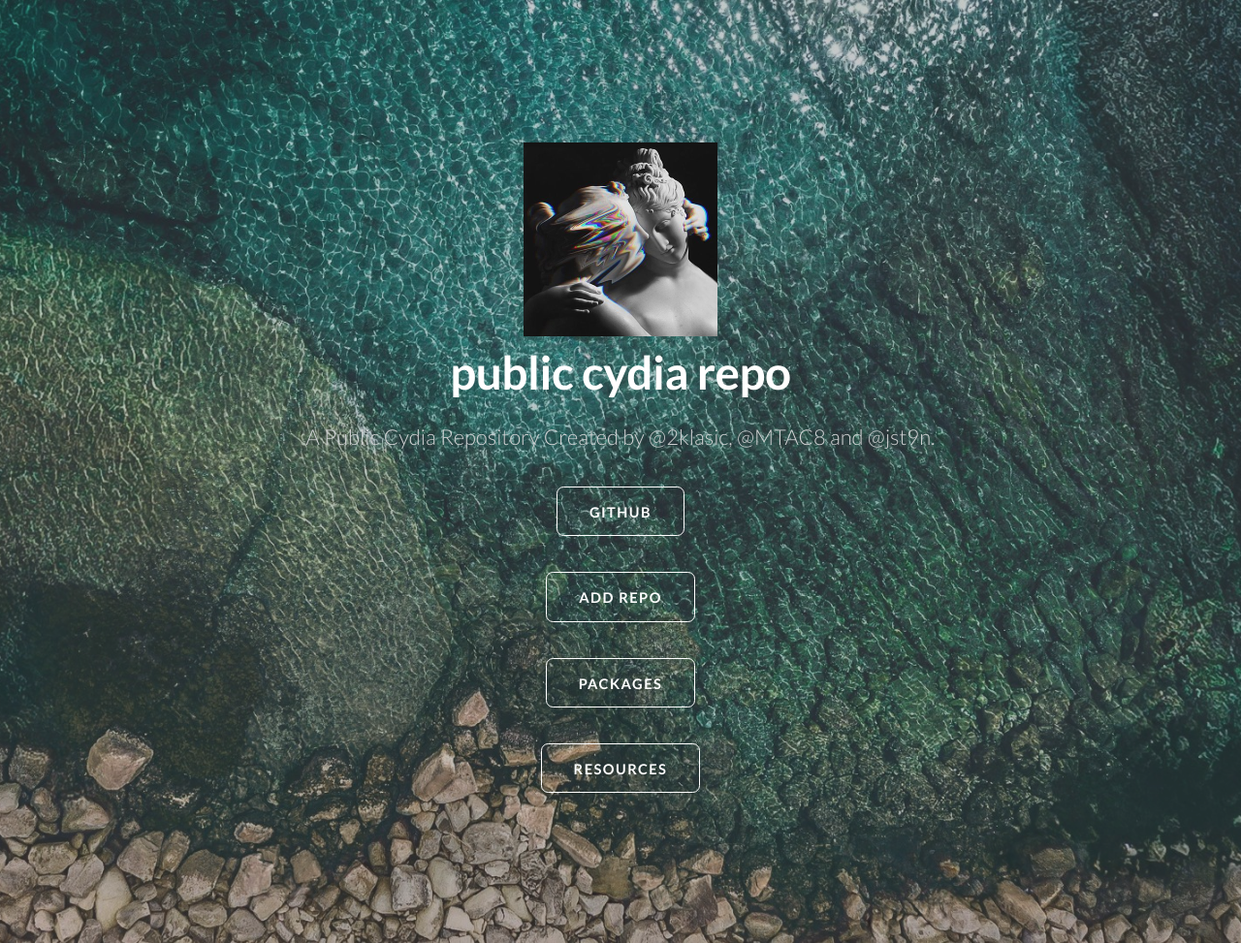
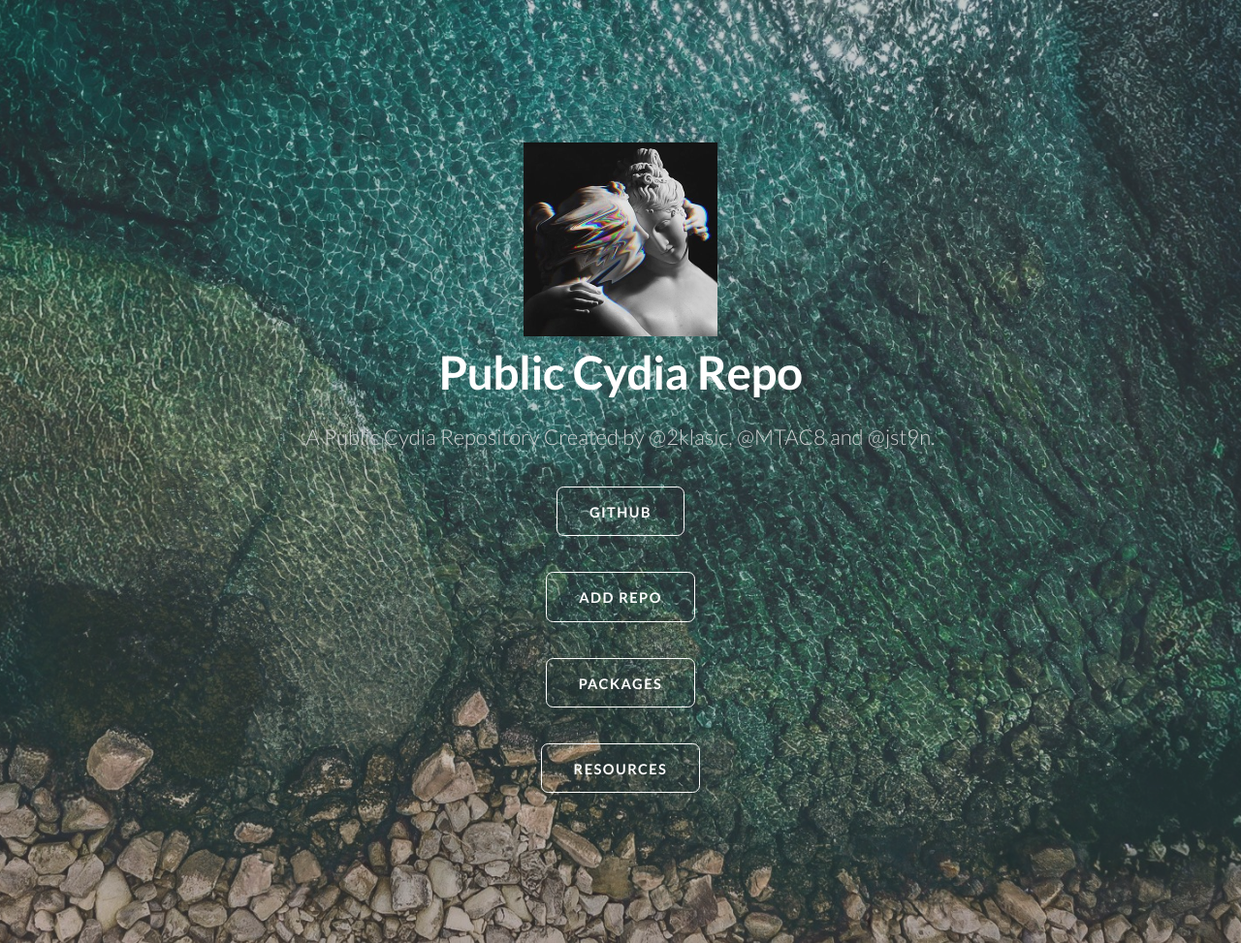
Before and after one commit to Ex0brain/Repo-2, a plain HTML site: page index.html in a window 1280 px wide. Shown: the top 973 px of the page at 97% size. Drawn offline with Linux system fonts and the light colour scheme.

Commit message:
Update index.html

```diff
--- a/index.html
+++ b/index.html
@@ -43,7 +43,7 @@
 			<section id="banner">
 				<div class="inner">
 					<img src="/images/Profile.png" height="200px" width="200px">
-					<h2>public cydia repo</h2>
+					<h2>Public Cydia Repo</h2>
 					<p>A Public Cydia Repository Created by @2klasic, @MTAC8 and @jst9n.</p>
 					<ul class="actions">
 						<li><a href="https://github.com/jst9n" class="button big scrolly">Github</a></li>
```
